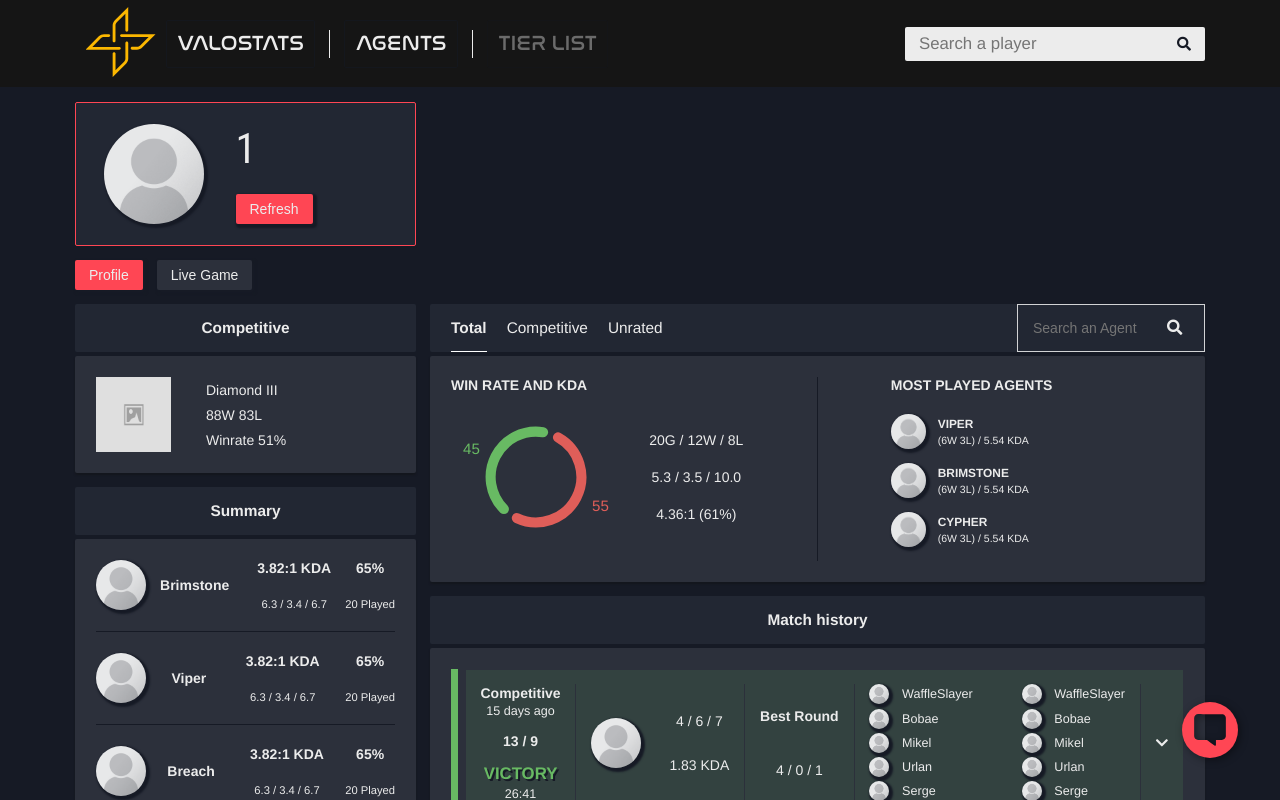
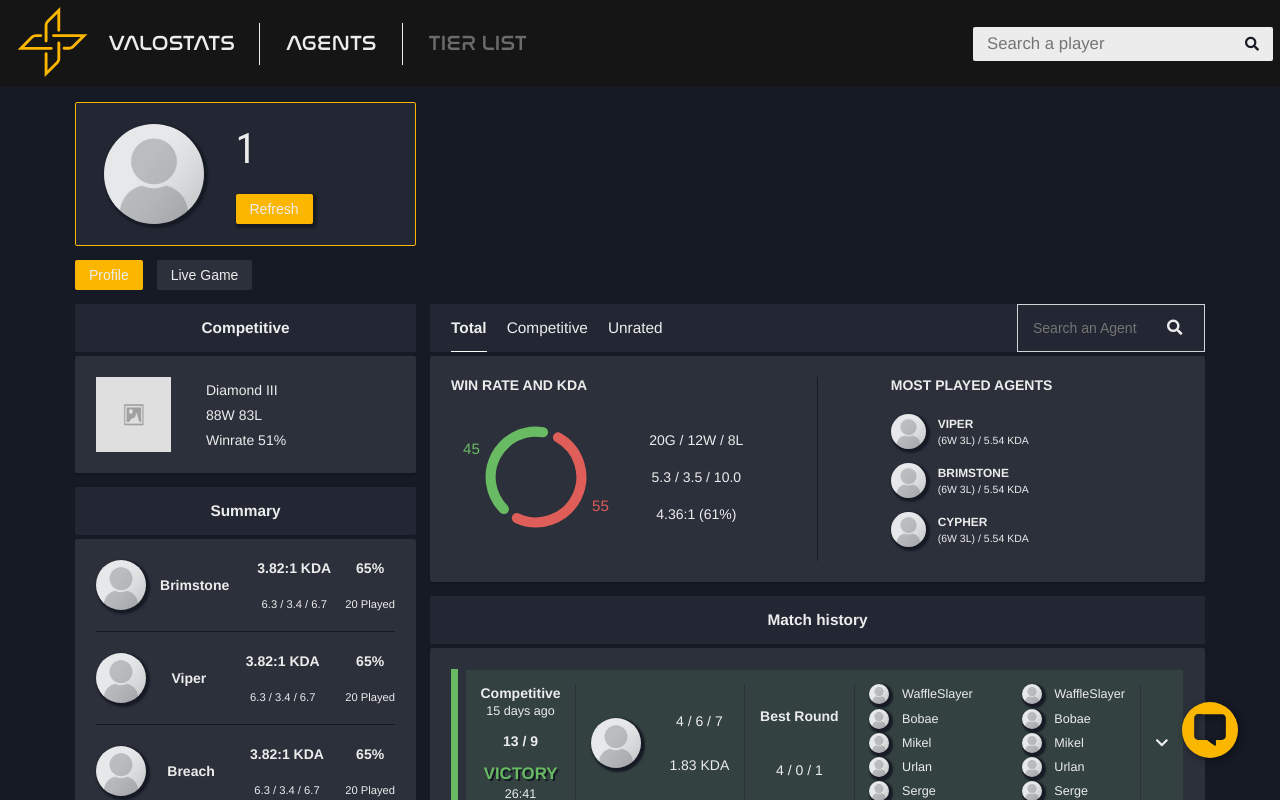
Before and after one commit to bobaec/valostats, a React app: page /players/1 in a window 1280 px wide. Shown: the top 800 px of the page. Built offline with nearby package versions, Linux system fonts and the light colour scheme.

Commit message:
introduces new color scheme to the app

```diff
--- a/src/Components/HomePage/SearchBox/HomePageSearchBox.jsx
+++ b/src/Components/HomePage/SearchBox/HomePageSearchBox.jsx
@@ -54,7 +54,7 @@
               }
             />
           </form>
-          <LogoSearch className='logo-search'/>
+          <i className='fas fa-search'/>
         </div>
 
         {state.historyList && (
--- a/src/Components/NavBar/Navbar.jsx
+++ b/src/Components/NavBar/Navbar.jsx
@@ -9,12 +9,14 @@
             <nav className='navbar-container'>
                 <div className='navbar-inner-container'>
                     <div className='nav-left'>
+                        <div className='valostats'>
                         <Link to='/'>
                             <Logo className='logo'/>
                         </Link>
-                        <Link to='/' className='home'>
+                        <Link to='/' className='valostats-text'>
                             Valostats
                         </Link>
+                        </div>
                         <div className='seperator' />
                         <Link to='/agents/Breach' className='home'>
                             Agents
--- a/src/Styles/AgentInformation.scss
+++ b/src/Styles/AgentInformation.scss
@@ -41,7 +41,7 @@
       align-items: center;
       flex-direction: column;
       justify-content: center;
-      background: $alt-black;
+      background: $logo-black;
       border: 1px solid $inner-box-black;
       margin-bottom: 1em;
       padding: 1em;
--- a/src/Styles/AgentSkills.scss
+++ b/src/Styles/AgentSkills.scss
@@ -33,7 +33,7 @@
     flex-direction: column;
     justify-content: space-between;
     height: calc(539.5px - 3em - 2px);
-    background-color: $alt-black;
+    background-color: $logo-black;
     border-radius: 4px;
     border: 1px solid $valorant-yellow;
     padding: 1.5em;
--- a/src/Styles/Footer.scss
+++ b/src/Styles/Footer.scss
@@ -18,7 +18,7 @@
   }
 
   .black-footer {
-    color: $alt-black;
+    color: $logo-black;
     text-shadow: 0px 0px 20px $white;
   }
 
--- a/src/Styles/HistoryOverviewSearchbox.scss
+++ b/src/Styles/HistoryOverviewSearchbox.scss
@@ -22,7 +22,7 @@
         padding: 0.5rem 1rem;
 
         &:hover {
-          background: $valorant-red;
+          background: $logo-gold;
           font-weight: 600;
         }
       }
--- a/src/Styles/HomePageSearchBox.scss
+++ b/src/Styles/HomePageSearchBox.scss
@@ -46,7 +46,7 @@
       border-radius: 2px;
 
       &.invalid-username::placeholder {
-        color: $valorant-red;
+        color: $logo-gold;
         font-weight: 400;
       }
     }
--- a/src/Styles/LiveGame.scss
+++ b/src/Styles/LiveGame.scss
@@ -120,7 +120,7 @@
     .bar-filling {
       height: 100%;
       // width: 51%;
-      background: $valorant-red;
+      background: $logo-gold;
     }
   }
 }
--- a/src/Styles/Navbar.scss
+++ b/src/Styles/Navbar.scss
@@ -14,8 +14,8 @@
     display: flex;
     justify-content: space-between;
     align-items: center;
-    width: 1130px;
-    margin: 0 auto;
+    width: 100%;
+    margin: 0;
     padding: 0.5em;
 
     .agent-searchbox {
@@ -30,19 +30,28 @@
   .home {
     font-family: 'Nasalization';
     color: $white;
-    border-style: none;
-    border-radius: 2px;
     outline: none;
     height: fit-content;
     text-transform: uppercase;
     font-size: 1.5rem;
     padding: 0.5em;
     border-radius: 2px;
-    border: 1px solid $alt-black;
+    border: 1px solid $logo-black;
+  }
 
-    &:hover {
-      background: $inner-box-black;
-      border: solid 1px $inner-box-black-highlight;
+  .valostats {
+    display: flex;
+    align-items: center;
+    cursor: pointer;
+
+    .valostats-text {
+      @extend .home;
+      border: none;
+
+      &:hover {
+        background: unset;
+        border: none;
+      }
     }
   }
 
@@ -54,7 +63,7 @@
 
     &:hover {
       background: unset;
-      border: 1px solid $alt-black;
+      border: 1px solid $logo-black;
     }
   }
 
@@ -67,10 +76,10 @@
     // font-size: 1.5em;
     display: none;
     position: absolute;
-    background: $alt-black;
+    background: $logo-black;
     border: solid 1px $inner-box-black;
     border-radius: 2px;
-    width: calc(105.34px - 1em - 2px);
+    width: calc(121.14px - 1em - 2px);
     text-align: center;
     padding: 0.5em;
     margin-top: 3.5em;
@@ -123,7 +132,7 @@
   .seperator {
     width: 1px;
     background: $white;
-    height: 2em;
+    height: 3em;
   }
 
   .nav-left {
@@ -151,4 +160,5 @@
 .logo {
   width: 5em;
   padding: 0 0.75em;
+  fill: $logo-gold;
 }
--- a/src/Styles/Player.scss
+++ b/src/Styles/Player.scss
@@ -10,7 +10,7 @@
     width: 100%;
 
     .refresh-button {
-      background: $valorant-red;
+      background: $logo-gold;
       color: $white;
       border-style: none;
       padding: 0.5em 1em;
@@ -46,7 +46,7 @@
       padding: 1.5rem 2rem;
       margin-bottom: 1rem;
       width: max-content;
-      border-color: $valorant-red;
+      border-color: $logo-gold;
       border-style: solid;
       border-width: 1px;
       min-width: calc(341px - 4rem - 2px);
--- a/src/Styles/TempMessage.scss
+++ b/src/Styles/TempMessage.scss
@@ -9,7 +9,7 @@
   cursor: pointer;
 
   i {
-    // color: $alt-black;
+    // color: $logo-black;
     user-select: none;
     filter: drop-shadow(2px 2px 4px #0000006b);
     animation: reverse-swipe 0.5s ease-in-out 1;
@@ -21,7 +21,7 @@
   position: fixed;
   right: 3em;
   bottom: 3em;
-  // fill: $alt-black;
+  // fill: $logo-black;
   border-radius: 10em;
   width: 4em;
   height: 4em;
@@ -30,21 +30,21 @@
 }
 
 .valorant-red {
-  fill: $valorant-red;
-  color: $valorant-red;
+  fill: $logo-gold;
+  color: $logo-gold;
 }
 
 .alt-black {
-  fill: $alt-black;
-  color: $alt-black;
+  fill: $logo-black;
+  color: $logo-black;
 }
 
 .black-border {
-  border: solid 1px $alt-black;
+  border: solid 1px $logo-black;
 }
 
 .red-border {
-  border: solid 1px $valorant-red;
+  border: solid 1px $logo-gold;
 }
 
 .temp-message-container {
@@ -53,15 +53,15 @@
   position: fixed;
   right: 5em;
   bottom: 8em;
-  background-color: $alt-black;
-  // border: solid 1px $alt-black;
+  background-color: $logo-black;
+  // border: solid 1px $logo-black;
   border-radius: 2px;
   z-index: 999;
   color: $white;
   width: 14em;
   padding: 1.5em;
   text-align: left;
-  box-shadow: 0px 2px 16px 0px $alt-black;
+  box-shadow: 0px 2px 16px 0px $logo-black;
   transform: translateX(300%);
 
   .header {
@@ -94,7 +94,7 @@
 }
 
 .valo-email {
-  color: $valorant-red;
+  color: $logo-gold;
 }
 
 .fade-in {
--- a/src/colors.scss
+++ b/src/colors.scss
@@ -25,8 +25,8 @@
 
 $slider-active: #474b55;
 
-$alt-black: #14171d;
+$logo-black: #14171d;
 
 $logo-black: #151515;
 $logo-white: #ebebe0;
-$logo-gold: #f1b836;
+$logo-gold: #fbb700;
```
Also changed, not shown: src/Images/Logo/logo-color.svg.
